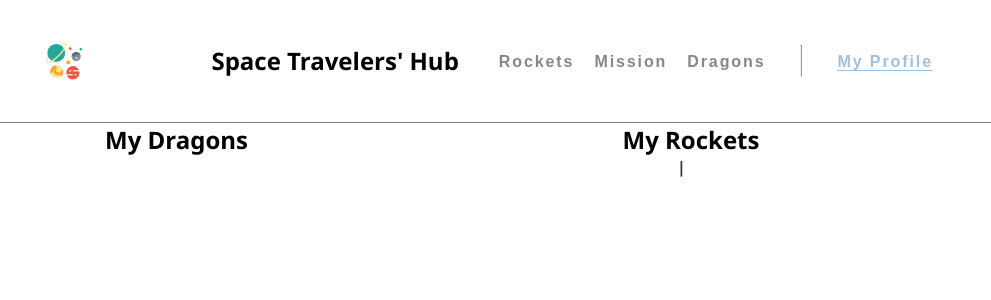
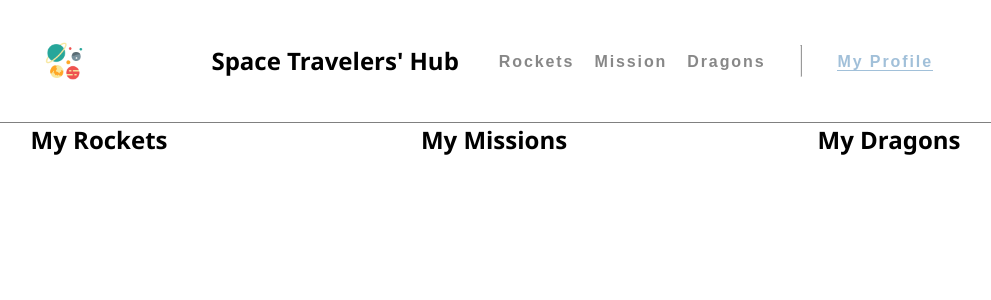
Before and after one commit to MarcoOquendoC/space-travelers, a React (Create React App) app: page /MyProfile in a window 1280 px wide. Shown: the top 300 px of the page, without its empty margins (146-1137 px from the left). Built offline with nearby package versions, Linux system fonts and the light colour scheme.

Commit message:
Change RocketsList design. Add joinedMissionsList

```diff
--- a/src/components/MyProfile/MyProfile.jsx
+++ b/src/components/MyProfile/MyProfile.jsx
@@ -5,7 +5,31 @@ import './myProfile.css';
 function MyProfile() {
   // rockets
   const ourRockets = useSelector((state) => state.rockets);
-  const rocketsReserve = ourRockets.filter((rocket) => rocket.reserved === true);
+  const reservedRockets = ourRockets.filter((rocket) => rocket.reserved);
+
+  const listReservedRockets = reservedRockets.map((reservedRocket) => (
+    <tbody key={reservedRocket.id}>
+      <tr>
+        <td>
+          {reservedRocket.name}
+        </td>
+      </tr>
+    </tbody>
+  ));
+
+  // Missions
+  const missions = useSelector((state) => state.missions);
+  const joinedMissions = missions.filter((mission) => mission.joinStatus);
+
+  const listJoinedMissions = joinedMissions.map((joinedMission) => (
+    <tbody key={joinedMission.id}>
+      <tr>
+        <td>
+          {joinedMission.name}
+        </td>
+      </tr>
+    </tbody>
+  ));
 
   // Dragons
   const dragons = useSelector((state) => state.dragons);
@@ -24,20 +48,16 @@ function MyProfile() {
   return (
     <div className="profiles">
       <div>
+        <h2>My Rockets</h2>
+        <table className="table table-bordered width300">{listReservedRockets}</table>
+      </div>
+      <div>
+        <h2>My Missions</h2>
+        <table className="table table-bordered width300">{listJoinedMissions}</table>
+      </div>
+      <div>
         <h2>My Dragons</h2>
-        <table className="table table-bordered">{listReservedDragons}</table>
-      </div>
-      <div className="rockets">
-        <h2>My Rockets</h2>
-        <div className="profile">
-          {
-            rocketsReserve.map((rocket) => (
-              <div key={rocket.id} className="item">
-                <p>{rocket.name}</p>
-              </div>
-            ))
-          }
-        </div>
+        <table className="table table-bordered width300">{listReservedDragons}</table>
       </div>
     </div>
   );
```
